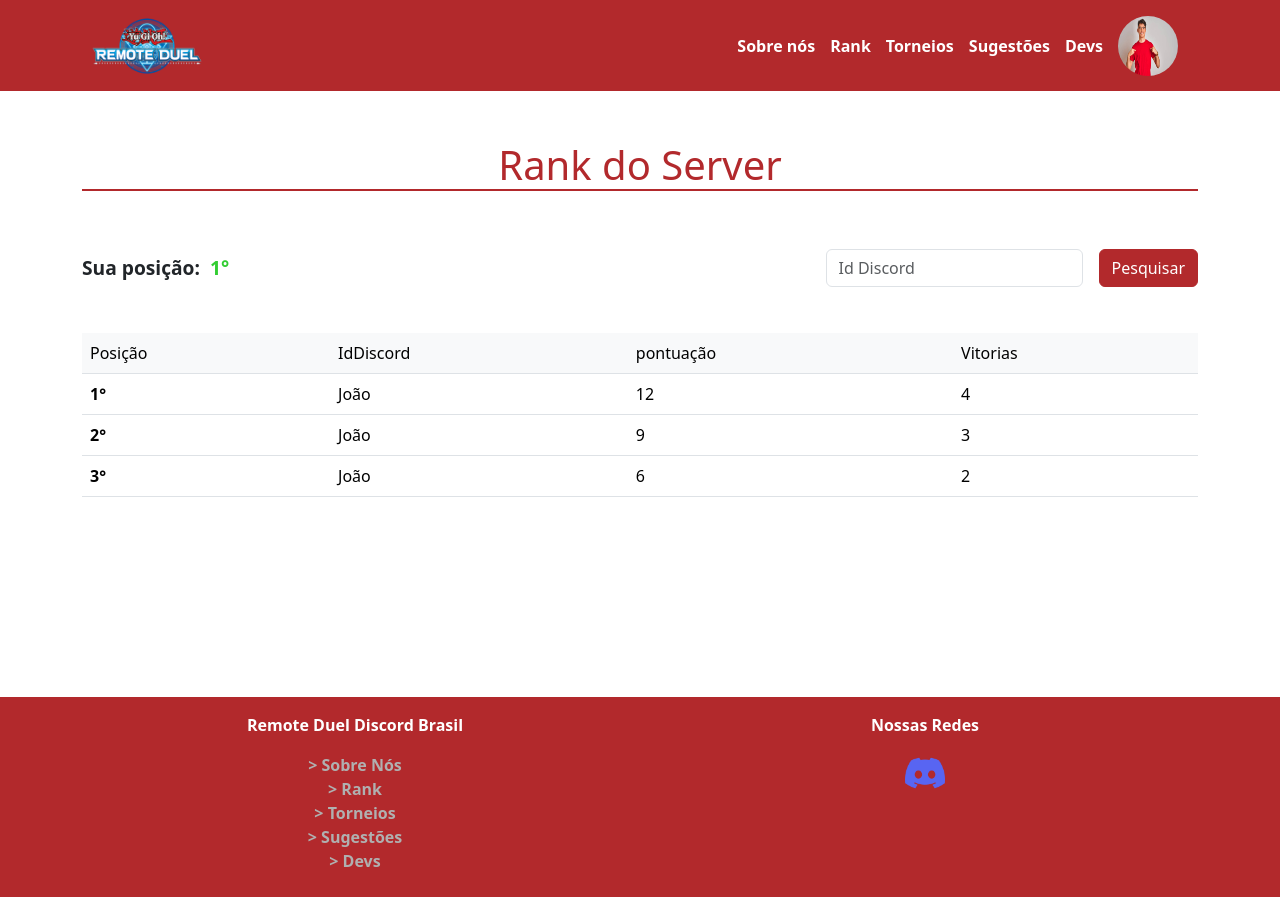
After one commit to LuisFelipeSalvarani/RemoteDuel_Project, a PHP site: page /html/rank.html in a window 1280 px wide. The commit adds this page. Run offline with PHP 8.4, Linux system fonts and the light colour scheme.

Commit message:
pronto para o back end

```diff
--- a/css/perfil.css
+++ b/css/perfil.css
@@ -42,3 +42,9 @@
     width: 70px;
     height: 70px;
   }
+
+  @media only screen and (max-width: 600px) {
+    .botom_cell {
+      display: block;
+    }
+}
--- /dev/null
+++ b/css/rank.css
@@ -0,0 +1,97 @@
+header {
+    display: flex;
+    justify-content: center;
+    align-items: center;
+    text-align: center;
+}
+
+header h1 {
+    width: 100%;
+    margin-top: 50px;
+    color: #B2292C;
+    border-bottom: 2px solid #B2292C;
+}
+
+main {
+    min-height: 50vh;
+}
+
+.pesquisa_barra {
+    margin-top: 50px;
+    width: 100%;
+    display: flex;
+    align-items: center;
+    justify-content: space-between;
+    flex-wrap: wrap;
+}
+
+.posicao {
+    display: flex;
+    align-items: center;
+    font-size: 1.2em;
+    font-weight: 700;
+}
+
+.btn {
+    background-color: #B2292C;
+    border: 1px solid #B2292C;
+}
+
+.color_posicao {
+    margin-left: 10px;
+    color: limegreen;
+}
+
+/*tabela*/
+
+.rank_table {
+    margin-top: 30px;
+}
+
+.table thead th {
+    background-color: #f8f9fa;
+    border-color: #dee2e6;
+    font-weight: 500;
+    border-color: #dee2e6;
+    vertical-align: middle;
+}
+
+.table tbody td {
+    vertical-align: middle;
+}
+
+.table-striped tbody tr:nth-of-type(odd) {
+    background-color: #f8f9fa;
+}
+
+.table-bordered {
+    border-color: #dee2e6;
+}
+
+.table-bordered thead th, .table-bordered tbody td {
+    border-color: #dee2e6;
+}
+
+.table-bordered thead th {
+    background-color: #f8f9fa;
+    color: #000;
+}
+
+.table-hover tbody tr:hover {
+    background-color: #e9ecef;
+}
+
+@media only screen and (max-width: 600px) {
+    .pesquisa_barra {
+        justify-content: center;
+        align-items: center;
+        text-align: center;
+    }
+
+    .pesquisar {
+        display: flex;
+        justify-content: center;
+        align-items: center;
+        text-align: center;
+    }
+}
--- /dev/null
+++ b/html/rank.html
@@ -0,0 +1,155 @@
+<!doctype html>
+<html lang="pt-br">
+  <head>
+    <meta charset="utf-8">
+    <meta name="viewport" content="width=device-width, initial-scale=1">
+    <title>Bootstrap demo</title>
+    <link href="https://cdn.jsdelivr.net/npm/bootstrap@5.3.0-alpha3/dist/css/bootstrap.min.css" rel="stylesheet" integrity="sha384-KK94CHFLLe+nY2dmCWGMq91rCGa5gtU4mk92HdvYe+M/SXH301p5ILy+dN9+nJOZ" crossorigin="anonymous">
+    <link rel="stylesheet" href="../css/rank.css">
+    <link rel="stylesheet" href="../css/NavFooter.css">
+  </head>
+  <body>
+
+     <!--inicio do site (topo)-->
+     <nav class="navbar navbar-expand-lg nav_color">
+        <div class="container-fluid container">
+            <a class="navbar-brand" href="#"><img class="nav_logo" src="../imgs/remote_duel_logo.png" alt=""></a>
+            <button class="navbar-toggler" type="button" data-bs-toggle="collapse" data-bs-target="#navbarNavAltMarkup" aria-controls="navbarNavAltMarkup" aria-expanded="false" aria-label="Toggle navigation">
+            <span class="navbar-toggler-icon"></span>
+            </button>
+            <div class="collapse navbar-collapse nav_flex" id="navbarNavAltMarkup">
+                <div class="navbar-nav text-center">
+                    <a class="links-nav" href="sobreNos.html">Sobre nós</a>
+                    <a class="links-nav" href="rank.html">Rank</a>
+                    <a class="links-nav" href="torneio.html">Torneios</a>
+                    <a class="links-nav" href="sugestoes.html">Sugestões</a>
+                    <a class="links-nav" href="devs.html">Devs</a>
+                    <a class="links-nav perfil-active " href="perfil.html">Perfil</a>
+                </div>
+                <div class="perfil">
+                    <a class="" href="perfil.html"><img class="img-perfil" src="../imgs/perfiltest.jpg" alt=""></a>
+                </div>
+            </div>
+        </div>
+        </nav>
+
+    <!--rank-->
+
+    <header class="container">
+        <h1>Rank do Server</h1>
+    </header>
+
+    <main>
+        <form action="">
+            <!--Barra de pesquisa e posição-->
+            <div class="pesquisa_barra container">
+                <div class="posicao">
+                    <p>Sua posição: </p><p class="color_posicao">1°</p>
+                </div>
+                <div class="row g-3 pesquisar">
+                    <div class="col-auto">
+                    <label for="inputPassword2" class="visually-hidden">Id Discord</label>
+                    <input type="password" class="form-control" id="inputPassword2" placeholder="Id Discord">
+                    </div>
+                    <div class="col-auto">
+                    <button type="submit" class="btn btn-primary mb-3">Pesquisar</button>
+                    </div>
+                </div>
+            </div>
+
+            <!--tabela-->
+
+            <div class="container rank_table">
+                <table class="table">
+                  <thead>
+                    <tr>
+                        <th scope="col">Posição</th>
+                        <th scope="col">IdDiscord</th>
+                        <th scope="col">pontuação</th>
+                        <th scope="col">Vitorias</th>
+                    </tr>
+                  </thead>
+                  <tbody>
+                    <tr>
+                        <th scope="row">1°</th>
+                        <td>João</td>
+                        <td>12</td>
+                        <td>4</td>
+                    </tr>
+                    <tr>
+                        <th scope="row">2°</th>
+                        <td>João</td>
+                        <td>9</td>
+                        <td>3</td>
+                      </tr>
+                      <tr>
+                        <th scope="row">3°</th>
+                        <td>João</td>
+                        <td>6</td>
+                        <td>2</td>
+                      </tr>
+                  </tbody>
+                </table>
+              </div>
+        </form>
+    </main>
+
+
+
+
+       <!--Fim do site (Botom)-->
+
+    <footer class="footer_pc footer_bot">
+        <div class="text-center ">
+            <div class="container">
+                <div class="row row-cols-2 cell_footer">
+                    <div class="redes">
+                        <p>Remote Duel Discord Brasil</p>
+                        <a class="aba" href="">> Sobre Nós</a>
+                        <a class="aba" href="">> Rank</a>
+                        <a class="aba" href="">> Torneios</a>
+                        <a class="aba" href="#">> Sugestões</a>
+                        <a class="aba" href="">> Devs</a>
+                    </div>
+                    <div>
+                        <div class="redes">
+                            <p>Nossas Redes</p>
+                        </div>
+                        <div class="redes">
+                            <a href="https://discord.gg/sZzpCqBrYE"><img src="../imgs/discordia.png" alt=""></a>
+                        </div>
+                    </div>
+                </div>
+            </div>
+          </div>
+    </footer>
+
+    <footer class="footer_cell footer_bot text-center">
+        <div class="container">
+            <div>
+                <a class="navbar-brand" href="#"><img class="nav_logo" src="../imgs/remote_duel_logo.png" alt=""></a>
+            </div>
+            <div class="redes espacamento_cell_footer">
+                <p>Remote Duel Discord Brasil</p>
+                <a class="aba" href="">> Sobre Nós</a>
+                <a class="aba" href="">> Rank</a>
+                <a class="aba" href="">> Torneios</a>
+                <a class="aba" href="#">> Sugestões</a>
+                <a class="aba" href="">> Devs</a>
+            </div>
+            <div>
+                <div class="redes espacamento_cell_footer">
+                    <p>Nossas Redes</p>
+                </div>
+                <div class="redes">
+                    <a href="https://discord.gg/sZzpCqBrYE"><img src="../imgs/discordia.png" alt=""></a>
+                </div>
+            </div>
+        </div>
+    </footer>
+
+
+    <script type="text/javascript" src="../js/mascaras.js"></script>
+    <script src="https://cdn.jsdelivr.net/npm/bootstrap@5.3.0-alpha3/dist/js/bootstrap.bundle.min.js" integrity="sha384-ENjdO4Dr2bkBIFxQpeoTz1HIcje39Wm4jDKdf19U8gI4ddQ3GYNS7NTKfAdVQSZe" crossorigin="anonymous"></script>
+  </body>
+</html>
```
Also changed, not shown: css/sobreNos.css (+16 -0 lines), html/cadastro.html (+9 -18 lines), html/esqueciSenha.html (+9 -18 lines), html/index.html (+7 -16 lines), html/login.html (+7 -16 lines), html/perfil.html (+8 -7 lines), html/sobreNos.html (+12 -43 lines), html/torneio.html (+10 -9 lines).
